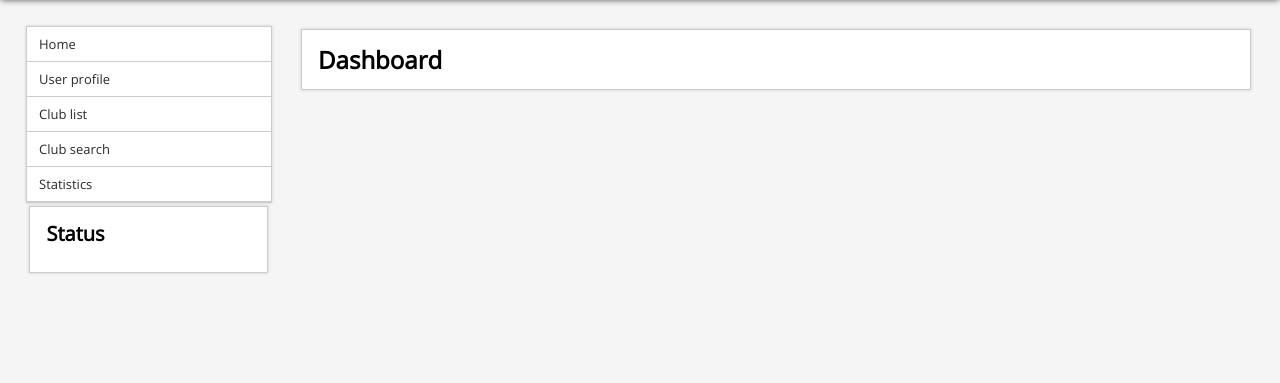
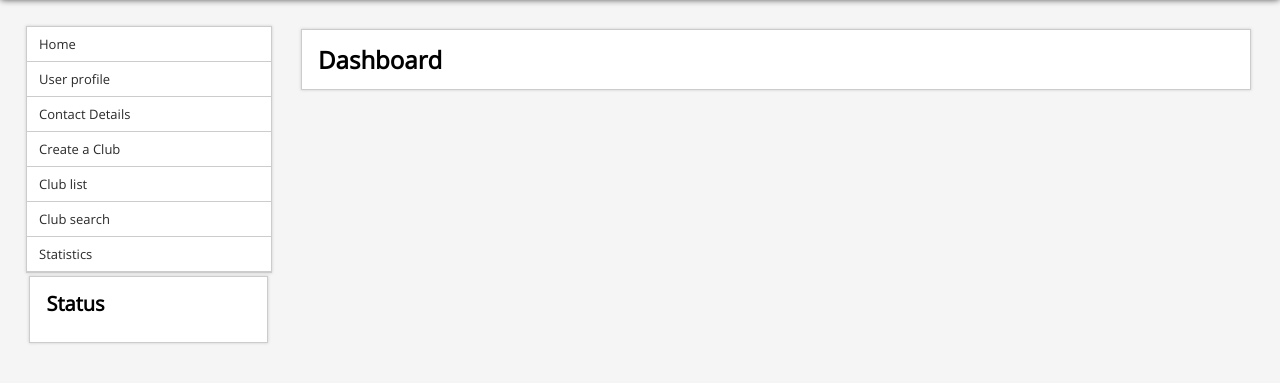
Before and after one commit to jtanx/CITS2232, a Django app: page / in a window 1280 px wide. Shown: the part 101-484 px from the top of the page. Run offline with Django 3.2, Linux system fonts and the light colour scheme; the visitor is signed in with stand-in values (Sample User, id 1).

Commit message:
added lots of htmls for crud stuff
some of them are empty

```diff
--- a/django/sportsrec/templates/sportsrec/base.html
+++ b/django/sportsrec/templates/sportsrec/base.html
@@ -59,7 +59,9 @@
             <li><a href="{% url 'sportsrec:index' %}">Home</a></li>
             {% if user.is_authenticated %}
             <li><a href="#">User profile</a></li>
+            <li><a href="{% url 'sportsrec:edit_contact' %}">Contact Details</a></li>
             {% endif %}
+            <li><a href="{% url 'sportsrec:create_club' %}">Create a Club</a></li>
             <li><a href="#">Club list</a></li>
             <li><a href="#">Club search</a></li>
             {% block sidebar-user-menu %}
--- a/django/sportsrec/urls.py
+++ b/django/sportsrec/urls.py
@@ -9,4 +9,11 @@ urlpatterns = patterns('',
     url(r'^logout$', views.logout_user, name='logout'),
     url(r'^register$', views.register, name='register'),
     url(r'^register/thanks$', views.register_thanks, name='register_thanks'),
+    url(r'^club/create/$', views.create_club, name='create_club'),
+	#url(r'^club/(?P<pk>\d+)/edit/$', views.edit_club, name='edit_club'),
+	#url(r'^club/(?P<pk>\d+)/delete/$', views.delete_club, name='delete_club'),
+	#url(r'^member/create/$', views.create_member, name='create_member'),
+	#url(r'^member/(?P<pk>\d+)/edit/$', views.edit_member, name='edit_member'),
+	#url(r'^member/(?P<pk>\d+)/delete/$', views.delete_member, name='delete_member'),
+	url(r'^contact/edit/$', views.edit_contact, name='edit_contact'),
 )
--- a/django/sportsrec/views.py
+++ b/django/sportsrec/views.py
@@ -7,7 +7,7 @@ from django.shortcuts import render_to_response,redirect,render
 from django.template import RequestContext
 from django.contrib.auth import authenticate, login, logout
 from django.http import *
-from sportsrec.forms import RegistrationForm, LoginForm
+from sportsrec.forms import *
 from django.contrib.auth.models import User, Group
 
 '''
@@ -91,3 +91,35 @@ def register_thanks(request):
 class Index(generic.TemplateView):
     template_name='sportsrec/index.html'
     context_object_name='index'
+
+def create_club(request):
+    if request.method == "POST":
+        form = ClubForm(request.POST)
+        if form.is_valid():
+        	club = form
+        	club.owner = request.user
+        	try:
+        		club.contact = request.user.contact
+        	except AttributeError:
+        		club.contact = Contact(email='no-contact@badclub.com')
+        	club.save()
+        	club.full_clean()
+        	return redirect('sportsrec:index')
+    else:
+    	form = ClubForm()
+    return render(request, 'sportsrec/create_club.html', {'form': form})
+
+def edit_contact(request):
+	try:
+		instance = request.user.contact
+	except AttributeError:
+		request.user.contact = Contact(email='no-reply@uwa.edu.au')
+		instance = request.user.contact
+	if request.method == "POST":
+		form = ContactForm(request.POST, instance = instance)
+		if form.is_valid():
+			contact = form.save()
+			return redirect('.')
+	else:
+		form = ContactForm(instance = instance)
+	return render(request, 'sportsrec/edit_contact.html', {'form': form})
```
Also changed, not shown: django/sportsrec/forms.py (+24 -0 lines), django/sportsrec/models.py (+7 -2 lines), django/sportsrec/templates/sportsrec/create_club.html (added, +11 -0 lines), 1 other file.
